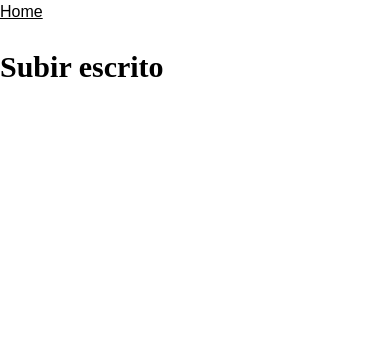
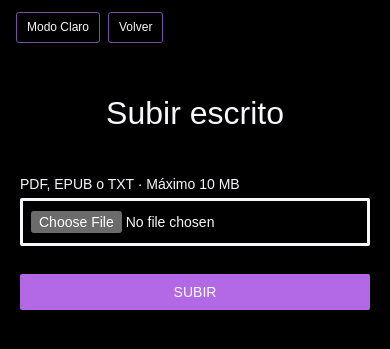
Before and after one commit to RValdesD/tintaeterna, a Django app: page /upload/ in a window 390 px wide. Shown: the top 349 px of the page. Run offline with Django 5.2, Linux system fonts and the light colour scheme; a user stored in the database is signed in; data comes from the database, SQL or seed files in the repository; both versions use the stored data as it was after the commit.

Commit message:
Feat: Funcionalidad para cambiar y eliminar uploads, cambios de logica

```diff
--- a/pages/static/pages/styles.css
+++ b/pages/static/pages/styles.css
@@ -235,4 +235,34 @@ h1 {
         grid-template-columns: repeat(2, minmax(0, 1fr));
     }
 
+#drop-upload-form {
+    width: 100%;
 }
+
+.upload-area {
+    display: flex;
+    flex-direction: column;
+    justify-content: center;
+    align-items: center;
+    gap: 16px;
+    padding: 20px;
+    text-align: center;
+}
+
+.upload-area.is-dragging {
+    background: var(--upload-hover);
+    border-style: solid;
+}
+
+#drop-file {
+    width: 100%;
+    min-width: 0;
+    color: var(--page-text);
+}
+
+#upload-status {
+    font-size: 14px;
+    overflow-wrap: anywhere;
+}
+
+}
--- a/pages/templates/pages/upload.html
+++ b/pages/templates/pages/upload.html
@@ -1,22 +1,78 @@
 {% load static %}
 
-<!DOCTYPE html>
-<html lang="en">
+<!doctype html>
+<html lang="es">
 <head>
     <meta charset="UTF-8">
     <meta name="viewport" content="width=device-width, initial-scale=1.0">
-    <title>Subir escrito</title>
 
-    <link rel="stylesheet" href="{% static 'pages/styles.css' %}">
+    <title>Subir escrito | TintaEterna</title>
+
+    <script src="{% static 'pages/theme.js' %}"></script>
+    <link rel="stylesheet" href="{% static 'pages/theme.css' %}">
+    <link rel="stylesheet" href="{% static 'pages/login.css' %}">
 </head>
 
 <body>
-    <header class="site-header">
-        <a href="{% url 'pages:home' %}">Home</a>
-    </header>
+    <div class="theme-controls">
+        <button
+            type="button"
+            id="theme-toggle"
+            aria-label="Light mode"
+            aria-pressed="false"
+        >
+            Light mode
+        </button>
 
-    <main>
+        <a class="back-button" href="{% url 'pages:home' %}">
+            Volver
+        </a>
+    </div>
+
+    <main class="login-page">
         <h1>Subir escrito</h1>
+
+        {% for message in messages %}
+            <p role="status">{{ message }}</p>
+        {% endfor %}
+
+        <form
+            method="post"
+            action="{% url 'pages:upload' %}"
+            enctype="multipart/form-data"
+        >
+            {% csrf_token %}
+
+            {{ form.non_field_errors }}
+
+            <div class="field">
+                <label for="{{ form.file.id_for_label }}">
+                    PDF, EPUB o TXT · Máximo 10 MB
+                </label>
+
+                {{ form.file }}
+
+                {% if form.file.errors %}
+                    <div class="errors" role="alert">
+                        {{ form.file.errors }}
+                    </div>
+                {% endif %}
+            </div>
+
+            <button type="submit">SUBIR</button>
+        </form>
+
+        {% if uploads %}
+            <section>
+                <h2>Mis archivos</h2>
+
+                <ul>
+                    {% for upload in uploads %}
+                        <li>{{ upload.original_name }}</li>
+                    {% endfor %}
+                </ul>
+            </section>
+        {% endif %}
     </main>
 </body>
 </html>
--- a/pages/urls.py
+++ b/pages/urls.py
@@ -8,4 +8,10 @@ urlpatterns = [
     path("upload/", views.upload, name="upload"),
     path("login/", views.login_page, name="login"),
     path("signup/", views.signup_page, name="signup"),
+
+    path(
+    "upload/<int:upload_id>/delete/",
+    views.delete_upload,
+    name="delete_upload",
+    ),
 ]
--- a/pages/views.py
+++ b/pages/views.py
@@ -1,15 +1,23 @@
 from django.shortcuts import render
+
+from django.shortcuts import redirect, render
+from django.shortcuts import get_object_or_404
+
 from django.contrib.auth import authenticate, login
-from django.shortcuts import redirect, render
+from django.contrib import messages
 
 from django.views.decorators.debug import sensitive_post_parameters
 from django.views.decorators.cache import never_cache
 from django.views.decorators.http import require_http_methods
+from django.views.decorators.http import require_POST
 from django.contrib.auth.decorators import login_required
 
 from .forms import LoginForm, SignupForm
 from .forms import StoryUploadForm
 from .models import StoryUpload
+
+
+
 
 def home(request):
     popular = [
@@ -146,3 +154,18 @@ def signup_page(request):
         "pages/signup.html",
         {"form": form},
     )
+
+@login_required
+@require_POST
+def delete_upload(request, upload_id):
+    story = get_object_or_404(
+        StoryUpload,
+        pk=upload_id,
+        owner=request.user,
+    )
+
+    story.file.delete(save=False)
+    story.delete()
+
+    messages.success(request, "Archivo eliminado correctamente.")
+    return redirect("pages:upload")
```
Also changed, not shown: db.sqlite3, pages/migrations/0001_initial.py (added), 5 other files.
